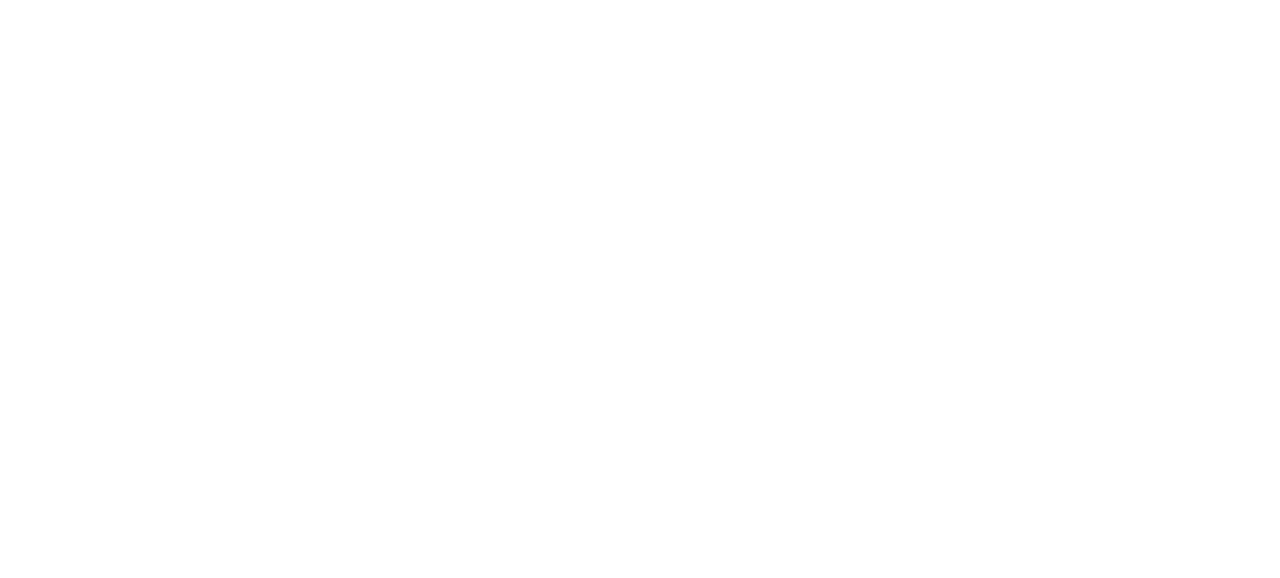
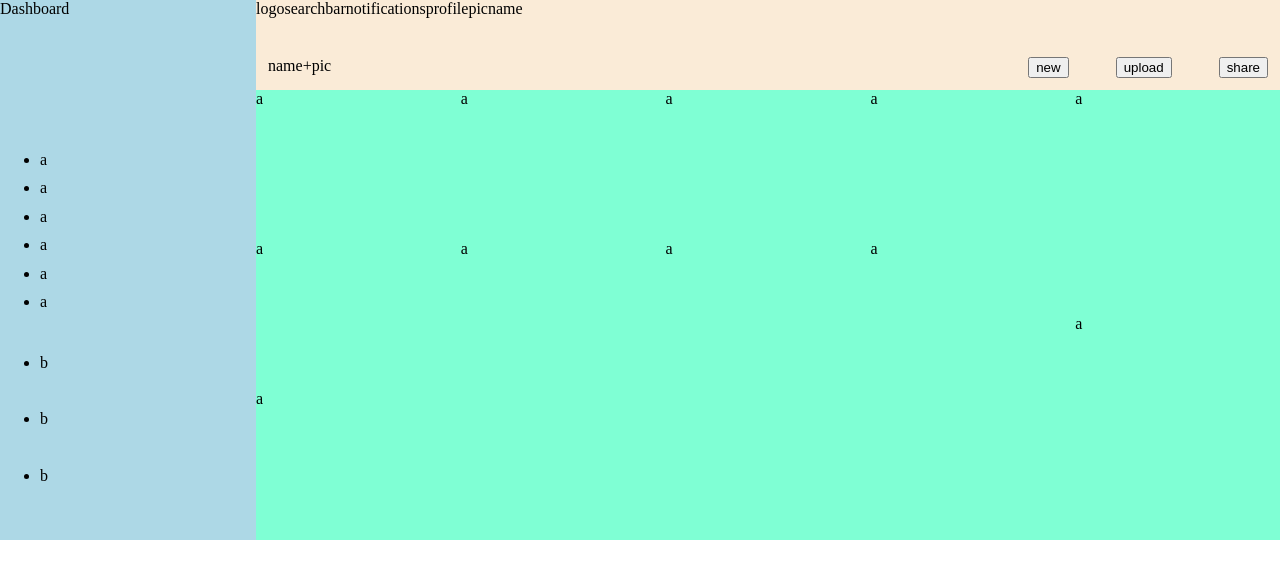
Before and after one commit to jericho909/odin-admin, a plain HTML site: page index.html in a window 1280 px wide. Drawn offline with Linux system fonts and the light colour scheme.

Commit message:
edited style

```diff
--- a/index.html
+++ b/index.html
@@ -4,8 +4,59 @@
     <meta charset="UTF-8">
     <meta name="viewport" content="width=device-width, initial-scale=1.0">
     <title>Admin Dashboard</title>
+    <link rel="stylesheet" href="style.css">
+    <script src="script.js" defer></script>
 </head>
 <body>
-
+    <div id="sidebar">
+        <div id="logo">Dashboard</div>
+        <div id="menu">
+            <ul id="upperMenu">
+                <li>a</li>
+                <li>a</li>
+                <li>a</li>
+                <li>a</li>
+                <li>a</li>
+                <li>a</li>
+            </ul>
+            <ul id="lowerMenu">
+                <li>b</li>
+                <li>b</li>
+                <li>b</li>
+            </ul>
+        </div>
+    </div>
+    <div id="main">
+        <div id="header">
+            <div id="upperHeader">
+                <div>logo</div>
+                <div>searchbar</div>
+                <div>notifications</div>
+                <div>profilepic</div>
+                <div>name</div>
+            </div>
+            <div id="lowerHeader">
+                <div style="margin-right: 650px;">name+pic</div>
+                <button>new</button>
+                <button>upload</button>
+                <button>share</button>
+            </div>
+        </div>
+        <div id="content">
+            <div id="projectCards" class="card">
+                <div>a</div>
+                <div>a</div>
+                <div>a</div>
+                <div>a</div>
+                <div>a</div>
+                <div>a</div>
+                <div>a</div>
+                <div>a</div>
+                <div>a</div>
+            </div>
+            <div id="announcementCards">a</div>
+            <div id="trendingTab">a</div>
+        </div>
+    </div>
 </body>
 </html>
--- a/style.css
+++ b/style.css
@@ -0,0 +1,78 @@
+body {
+    margin: 0;
+    padding: 0;
+    display: grid;
+    grid-template-columns: 1fr 4fr;
+}
+
+#sidebar {
+    grid-column: 1;
+    display: grid;
+    grid-template-rows: 1fr 3fr;
+    background-color: lightblue;
+}
+
+#main {
+    grid-column: 2 / 3;
+    display: grid;
+    grid-template-rows: 1fr 5fr;
+}
+
+#header {
+    display: grid;
+    grid-template-rows: 1fr 1fr;
+    background-color: antiquewhite;
+}
+
+#upperHeader {
+    display: flex;
+}
+
+#lowerHeader {
+    display: flex;
+    justify-content: space-between;
+    padding: 12px;
+}
+
+#content {
+    display: grid;
+    grid-template-columns: 4fr 1fr;
+    grid-template-rows: 1fr 1fr;
+    background-color: aquamarine;
+}
+
+#projectCards{
+    grid-area: 1 / 1 / 3 / 2;
+    display: grid;
+    grid-template-columns: repeat(auto-fit, minmax(200px, 1fr));
+}
+
+#announcementCards {
+    grid-area: 1 / 2 / 2 / 3;
+}
+
+#trendingTab {
+    grid-area: 2 / 2 / 3 / 3;
+}
+
+#logo {
+    grid-row: 1;
+}
+
+#menu {
+    grid-row: 2;
+    display: grid;
+    grid-template-rows: 1fr 1fr;
+}
+
+#upperMenu {
+    grid-row: 1;
+    display: grid;
+    grid-template-columns: repeat(auto-fit, 1fr);
+}
+
+#lowerMenu {
+    grid-row: 2;
+    display: grid;
+    grid-template-columns: repeat(auto-fit, 1fr);
+}
```
